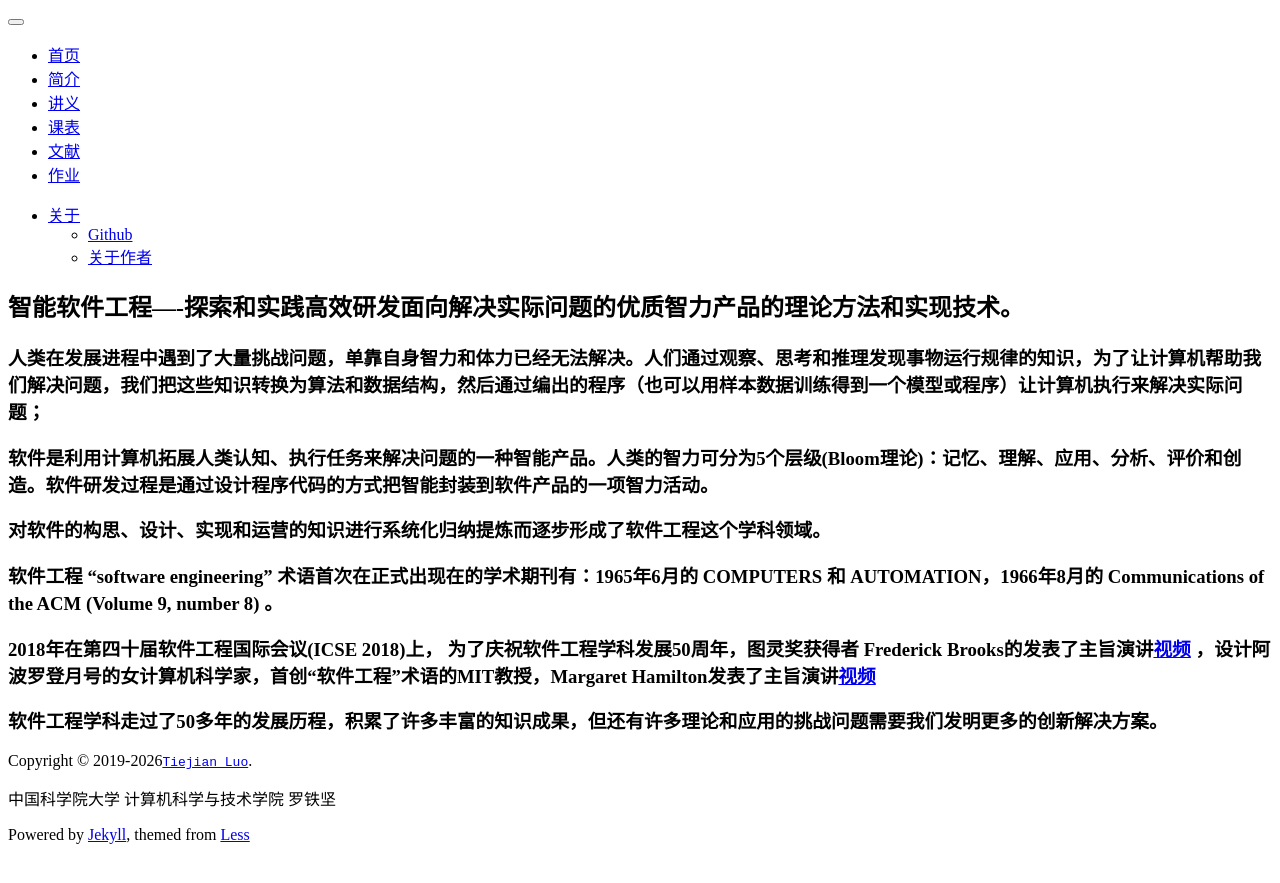
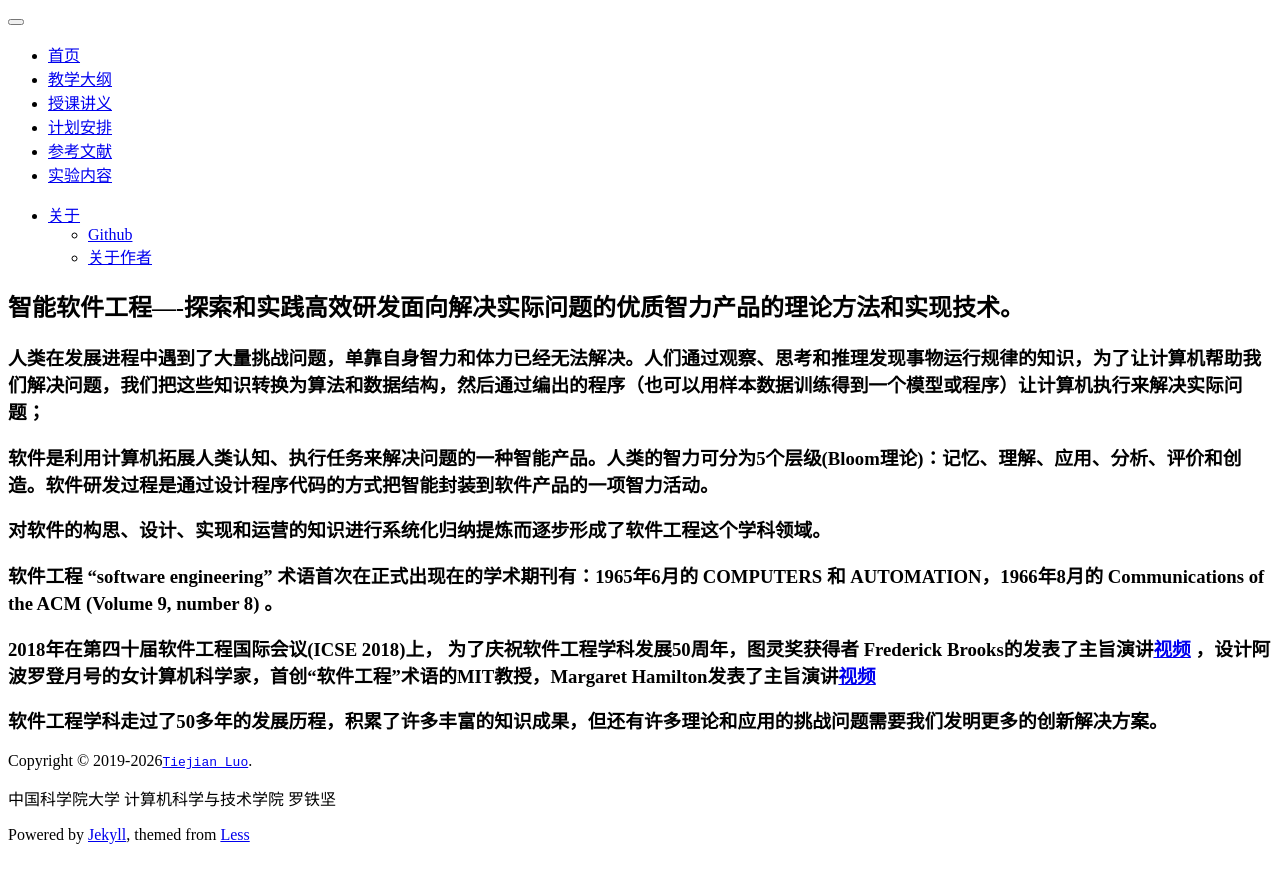
Before and after one commit to tjluo-ucas/ase, a Jekyll site: the page built from index.md, in a window 1280 px wide. Shown: the top 883 px of the page. Built offline with Jekyll 4.4.1, drawn with Linux system fonts in a browser that asks for light colours; comment, search, counter and statistics services are not loaded.

Commit message:
Update navigation links in header.html

```diff
--- a/_includes/header.html
+++ b/_includes/header.html
@@ -16,19 +16,19 @@
           <a href="{{ '/' | prepend: site.baseurl }}">首页</a>
         </li>
         <li>
-          <a href="{{ '/2019/02/08/intro/' | prepend: site.baseurl }}">简介</a>
+          <a href="{{ '/2019/02/08/intro/' | prepend: site.baseurl }}">教学大纲</a>
         </li>
         <li>
-          <a href="{{ '/slides/' | prepend: site.baseurl }}">讲义</a>
+          <a href="{{ '/slides/' | prepend: site.baseurl }}">授课讲义</a>
         </li>
         <li>
-          <a href="{{ '/schedule/' | prepend: site.baseurl }}">课表</a>
+          <a href="{{ '/schedule/' | prepend: site.baseurl }}">计划安排</a>
         </li>
         <li>
-          <a href="{{ '/books/' | prepend: site.baseurl }}">文献</a>
+          <a href="{{ '/books/' | prepend: site.baseurl }}">参考文献</a>
         </li>
         <li>
-          <a href="{{ '/assignments/' | prepend: site.baseurl }}">作业</a>
+          <a href="{{ '/assignments/' | prepend: site.baseurl }}">实验内容</a>
         </li>
       </ul>
       <ul class="nav navbar-nav navbar-right">
```
